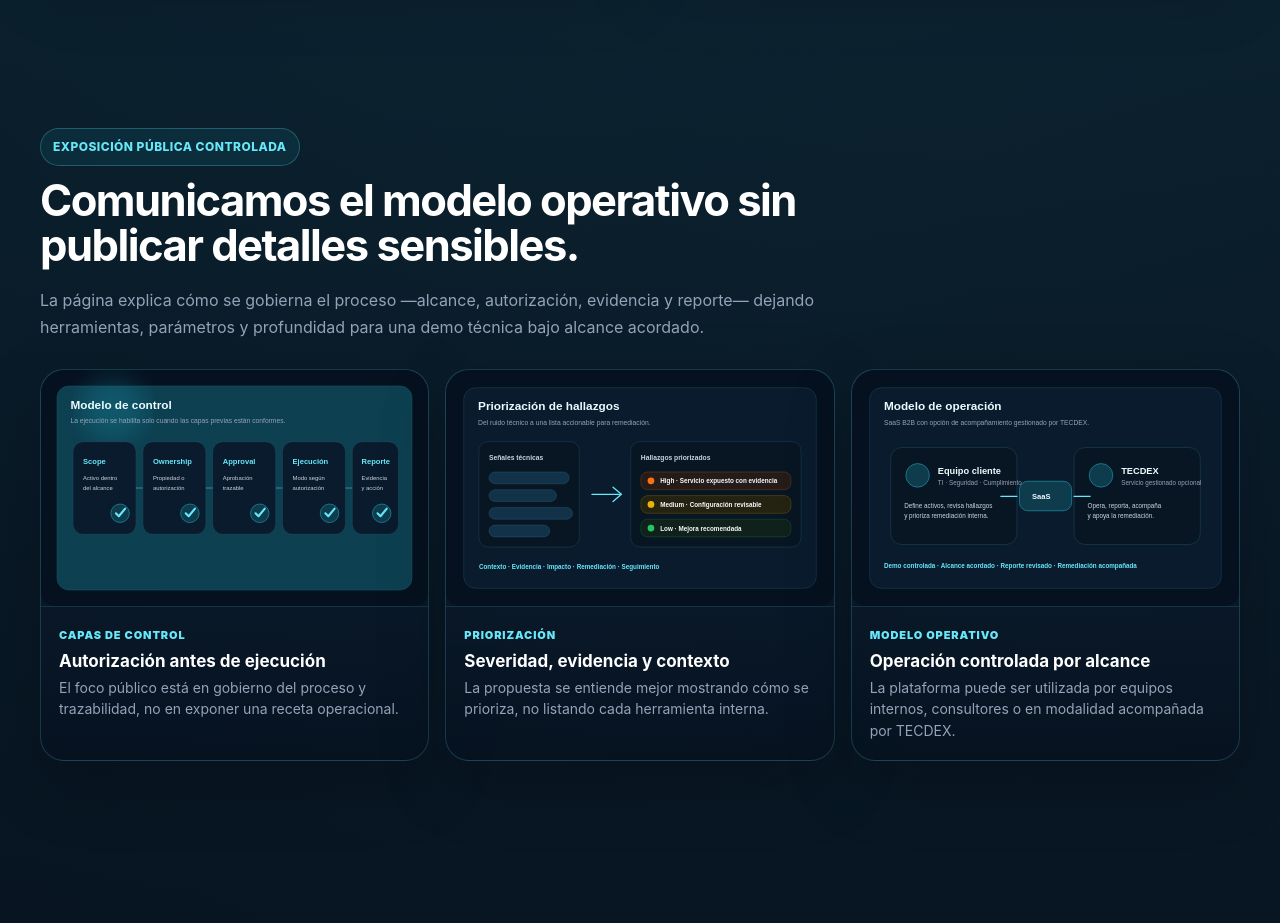
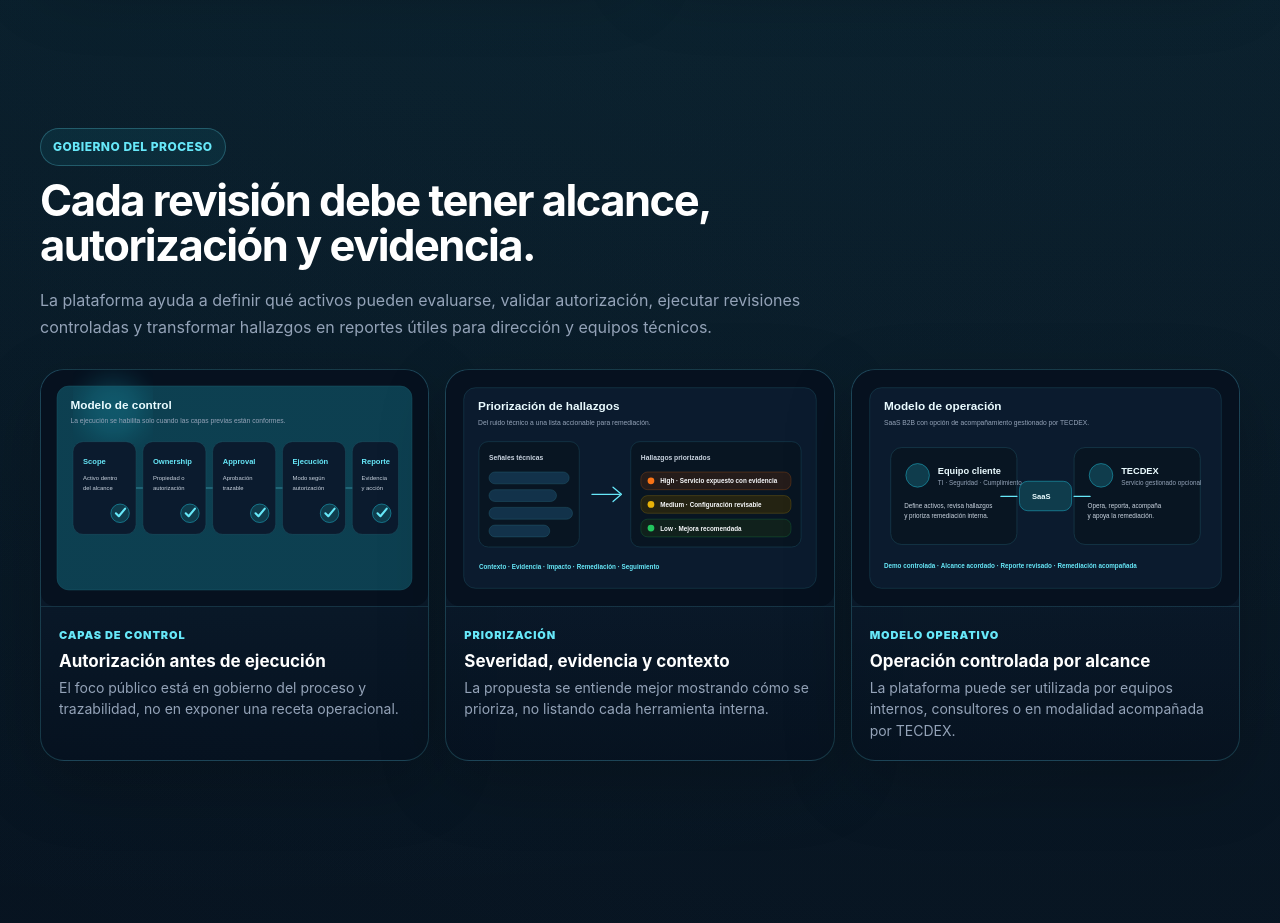
Before and after one commit to Tecdex-SpA/tcdx-threatwatch, a Next.js app: page / in a window 1280 px wide. Shown: the part 3800-4723 px from the top of the page. Built offline with nearby package versions, Linux system fonts and the light colour scheme.

Commit message:
Update governance section copy

```diff
--- a/app/page.tsx
+++ b/app/page.tsx
@@ -318,9 +318,9 @@ export default function Page() {
 
       <section className="section safe-ops-section">
         <SectionTitle
-          eyebrow="Exposición pública controlada"
-          title="Comunicamos el modelo operativo sin publicar detalles sensibles."
-          text="La página explica cómo se gobierna el proceso —alcance, autorización, evidencia y reporte— dejando herramientas, parámetros y profundidad para una demo técnica bajo alcance acordado."
+          eyebrow="Gobierno del proceso"
+          title="Cada revisión debe tener alcance, autorización y evidencia."
+          text="La plataforma ayuda a definir qué activos pueden evaluarse, validar autorización, ejecutar revisiones controladas y transformar hallazgos en reportes útiles para dirección y equipos técnicos."
         />
         <div className="safe-visual-grid">
           <VisualFigure
```
